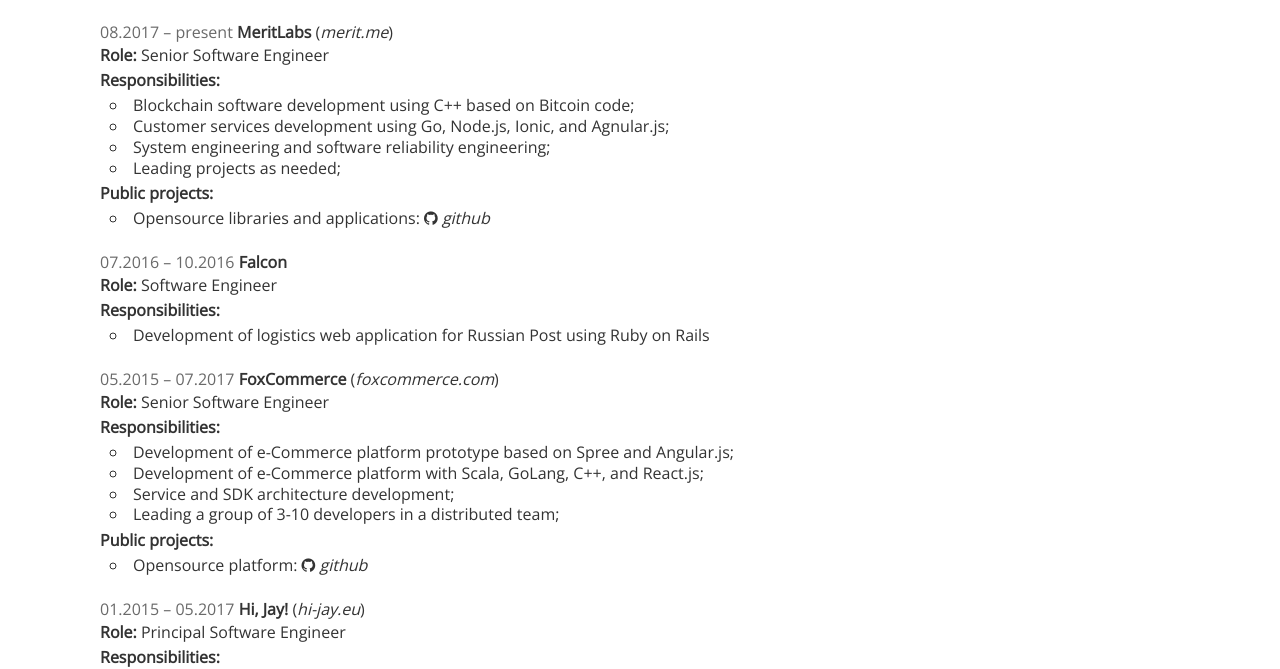
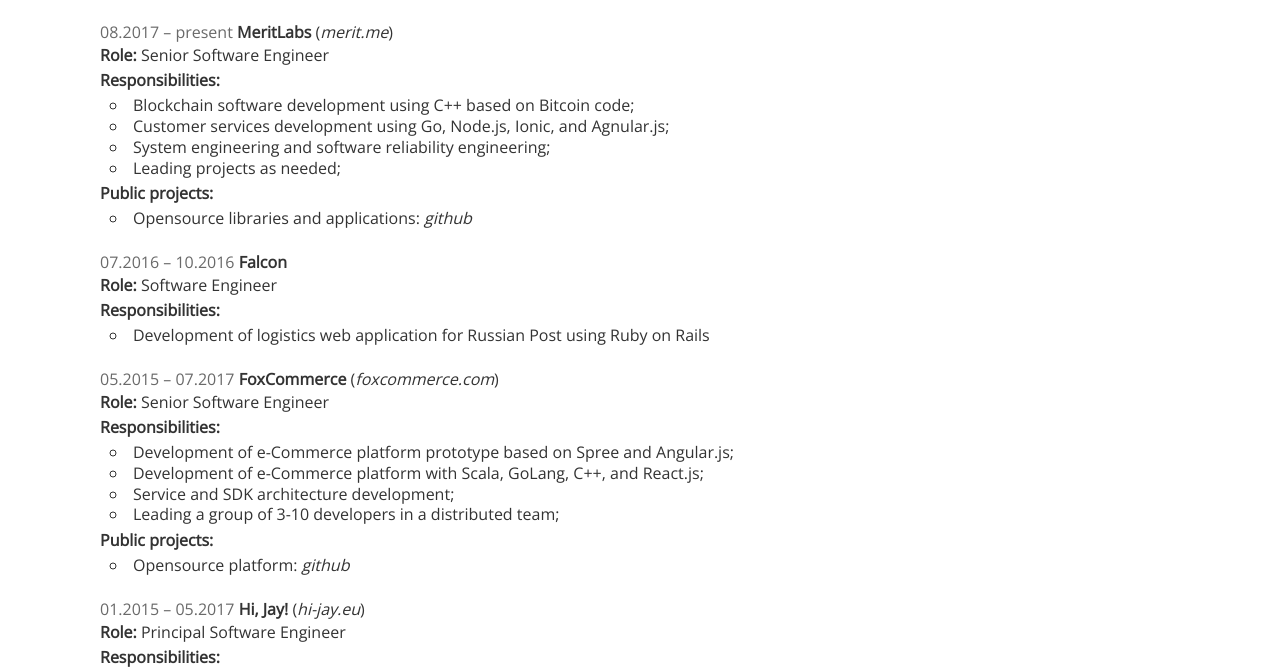
Before and after one commit to eugene-sy/eugene-sy.github.io, a Jekyll site: the page built from resume.html, in a window 1280 px wide. Shown: the part 359-1028 px from the top of the page. Built offline with Jekyll 4.4.1, drawn with Linux system fonts in a browser that asks for light colours; nearby versions of some CDN libraries; emoji names are drawn with the system emoji font.

Commit message:
get rid of bootstrap

```diff
--- a/_includes/head.html
+++ b/_includes/head.html
@@ -8,10 +8,6 @@
 />
 
 <link rel="stylesheet" href="{{ "/css/styles.css" | prepend:site.baseurl }}">
-<link
-  href="//maxcdn.bootstrapcdn.com/font-awesome/4.2.0/css/font-awesome.min.css"
-  rel="stylesheet"
-/>
 
 <link
   rel="canonical"
--- a/_layouts/welcome.html
+++ b/_layouts/welcome.html
@@ -6,6 +6,7 @@
   <body>
     <div class="welcome">
       <section>
+        {% include title.html %}
         {{ content }}
       </section>
     </div>
--- a/index.html
+++ b/index.html
@@ -4,8 +4,6 @@
 
 <div class="container">
   <div class="wrap">
-    {% include nav-links.html %}
-
     <div class="self">
       <div class="avatar">
         <img
--- a/resume.html
+++ b/resume.html
@@ -5,7 +5,7 @@
 ---
 
 <div class="wrap">
-  <div class="col-md-12 post-content">
+  <div class="post-content">
     <div class="resume__section resume__heading post-content" id="overall">
       <div class="resume__title">
         <h1 class="main-title">Senior Software Engineer</h1>
```
